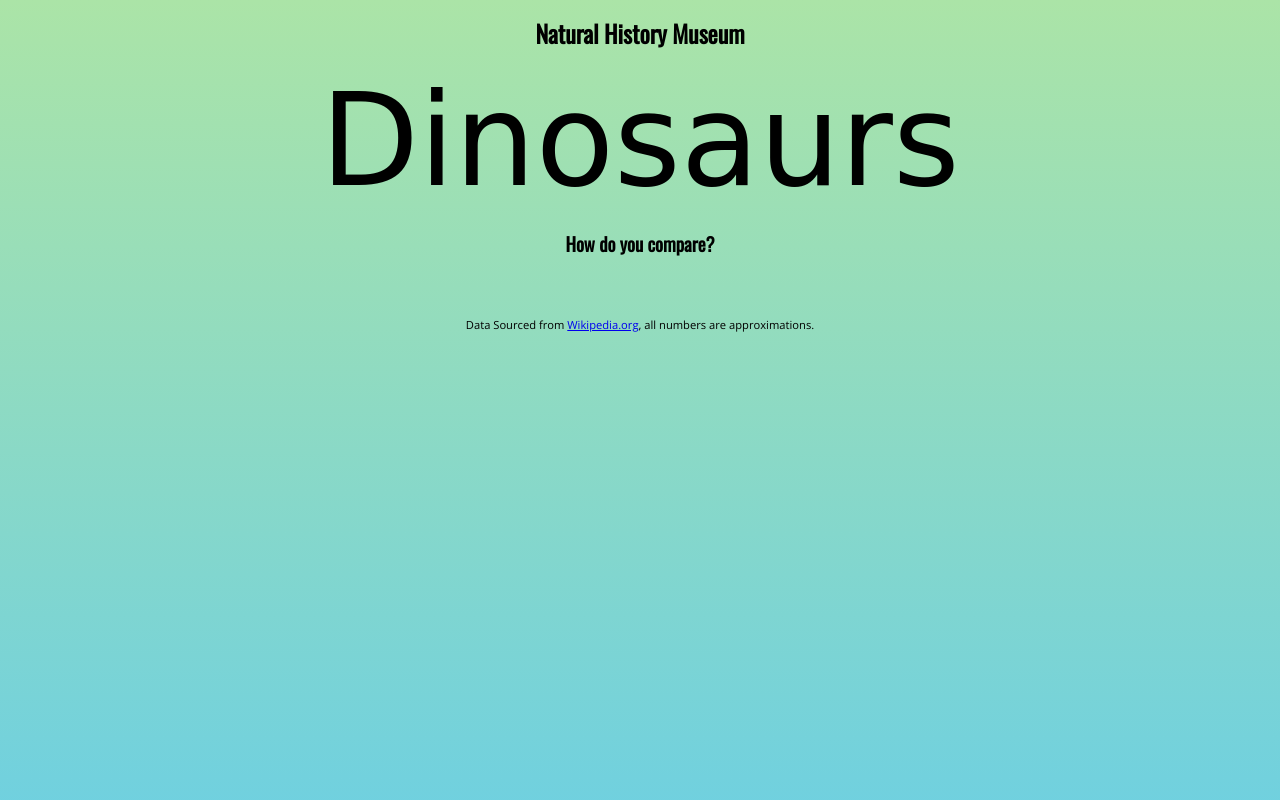
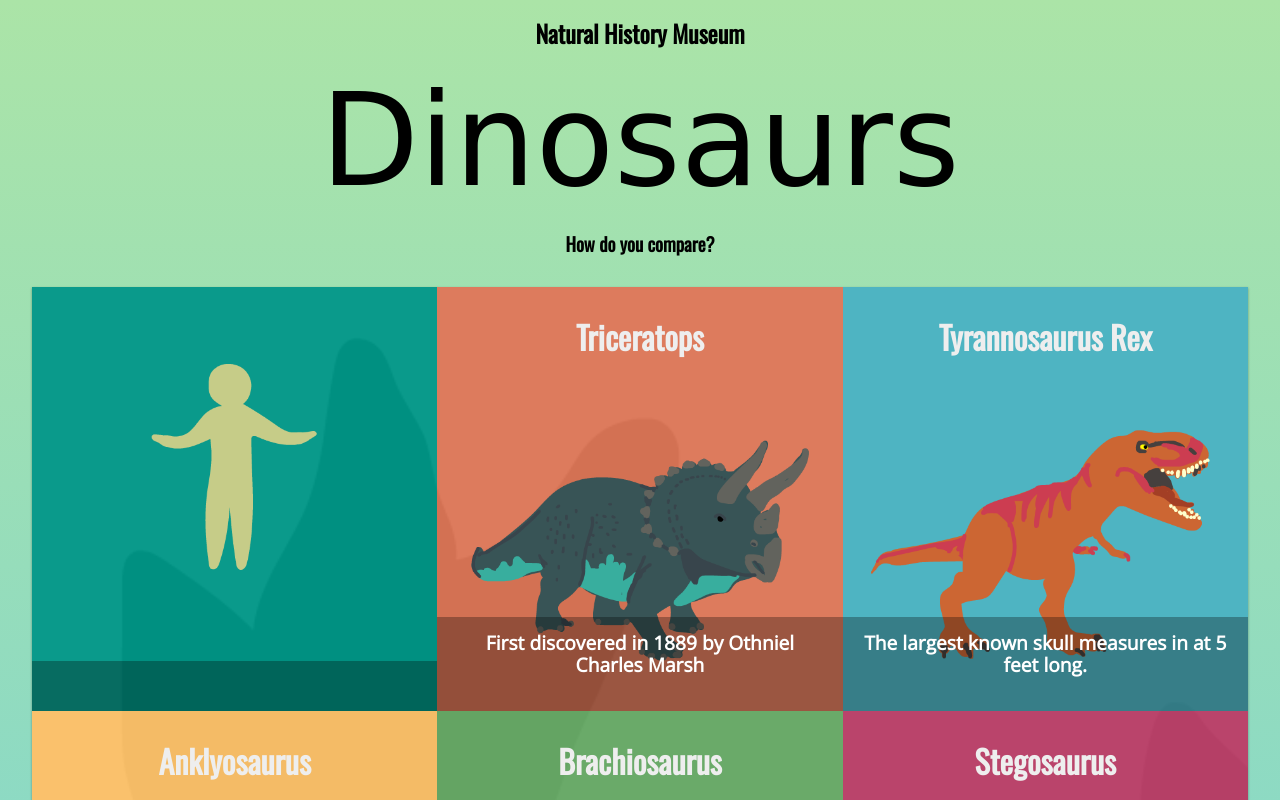
Before and after one commit to youssef1405/Dinosaurs, a plain HTML site: page index.html in a window 1280 px wide. Both pictures are taken after a click on the element "Compare Me!". Shown: the top 800 px of the page. Drawn offline with nearby package versions, Linux system fonts and the light colour scheme; a web font is replaced by a local one.

Commit message:
create main grid

```diff
--- a/app.css
+++ b/app.css
@@ -1,7 +1,11 @@
 /* General Styles */
 body {
   background: rgb(111, 208, 224);
-    background: linear-gradient(0deg,rgb(111, 208, 224) 0%, rgb(171, 228, 167) 100%);
+  background: linear-gradient(
+    0deg,
+    rgb(111, 208, 224) 0%,
+    rgb(171, 228, 167) 100%
+  );
   font-family: 'Open Sans', sans-serif;
   text-align: center;
   min-height: 100vh;
@@ -41,7 +45,7 @@ p {
   background-size: cover;
   display: flex;
   margin: 2em;
-    box-shadow: 0 1px 3px rgba(0,0,0,0.12), 0 1px 2px rgba(0,0,0,0.24);
+  box-shadow: 0 1px 3px rgba(0, 0, 0, 0.12), 0 1px 2px rgba(0, 0, 0, 0.24);
   flex-wrap: wrap;
 }
 
@@ -51,39 +55,39 @@ p {
   width: 100%;
 }
 
-.grid-item:nth-child(1){
+.grid-item:nth-child(1) {
   background: #009687f5;
 }
 
-.grid-item:nth-child(2){
+.grid-item:nth-child(2) {
   background: #dc7657f5;
 }
 
-.grid-item:nth-child(3){
+.grid-item:nth-child(3) {
   background: #4bb3c1fa;
 }
 
-.grid-item:nth-child(4){
+.grid-item:nth-child(4) {
   background: #fac069f9;
 }
 
-.grid-item:nth-child(5){
+.grid-item:nth-child(5) {
   background: #67a866f9;
 }
 
-.grid-item:nth-child(6){
+.grid-item:nth-child(6) {
   background: #b94169fa;
 }
 
-.grid-item:nth-child(7){
+.grid-item:nth-child(7) {
   background: #7f62b3fa;
 }
 
-.grid-item:nth-child(8){
+.grid-item:nth-child(8) {
   background: #9fc376f9;
 }
 
-.grid-item:nth-child(9){
+.grid-item:nth-child(9) {
   background: #677bcbfa;
 }
 
@@ -104,12 +108,12 @@ p {
 }
 
 .grid-item p {
-    background: rgba(000,000,000, .3);
+  background: rgba(000, 000, 000, 0.3);
   position: absolute;
   bottom: 0;
   width: 100%;
   padding: 0.8em 0.8em 1.8em;
-    margin:0;
+  margin: 0;
   box-sizing: border-box;
   font-size: 1.2em;
   font-weight: 600;
--- a/app.js
+++ b/app.js
@@ -67,26 +67,37 @@ async function createDinoObject() {
   return dinosObjects;
 }
 
-createDinoObject();
-
 // Create Human Object
-
-// Use IIFE to get human data from form
-
-// Create Dino Compare Method 1
-// NOTE: Weight in JSON file is in lbs, height in inches.
-
-// Create Dino Compare Method 2
-// NOTE: Weight in JSON file is in lbs, height in inches.
-
-// Create Dino Compare Method 3
-// NOTE: Weight in JSON file is in lbs, height in inches.
+function createHumanObject(name, weight, height, diet) {
+  return new Human(name, weight, height, diet);
+}
 
 // Generate Tiles for each Dino in Array
+function createGrid(dinos, human) {
+  const grid = document.getElementById('grid');
+  const creatures = [human, ...dinos];
+  grid.innerHTML = creatures
+    .map((creature) => {
+      let dinoChecker = creature instanceof Dino;
+      return `
+        <div class='grid-item'>
+            <h3>${dinoChecker ? creature.species : creature.name}</h3>
+            <img src='images/${
+              dinoChecker ? creature.species.toLowerCase() : 'human'
+            }.png'/>
+            <p>${dinoChecker ? creature.fact : ''}</p>
+        </div>
+    `;
+    })
+    .join('');
+}
 
 // Add tiles to DOM
 
 // Remove form from screen
+function hideElement(element) {
+  element.style.display = 'none';
+}
 
 // On button click, prepare and display infographic
 document.getElementById('btn').addEventListener(
@@ -101,8 +112,16 @@ document.getElementById('btn').addEventListener(
     // IIFE returning a function which is closing over the form variable.
     // the returned can access the IIFE's score because of closure even
     // after being returned.
-    return function () {
-      form.style.display = 'none';
+    return async function () {
+      hideElement(form);
+      const human = createHumanObject(
+        nameInput.value,
+        weightInput.value,
+        feetInput.value,
+        diet.value
+      );
+      const dinos = await createDinoObject();
+      createGrid(dinos, human);
     };
   })()
 );
--- a/dino.json
+++ b/dino.json
@@ -30,7 +30,7 @@
     {
       "species": "Brachiosaurus",
       "weight": 70000,
-            "height": "372",
+      "height": 372,
       "diet": "herbavor",
       "where": "North America",
       "when": "Late Jurasic",
```
Lines whose indentation alone changed are shown as unchanged.
